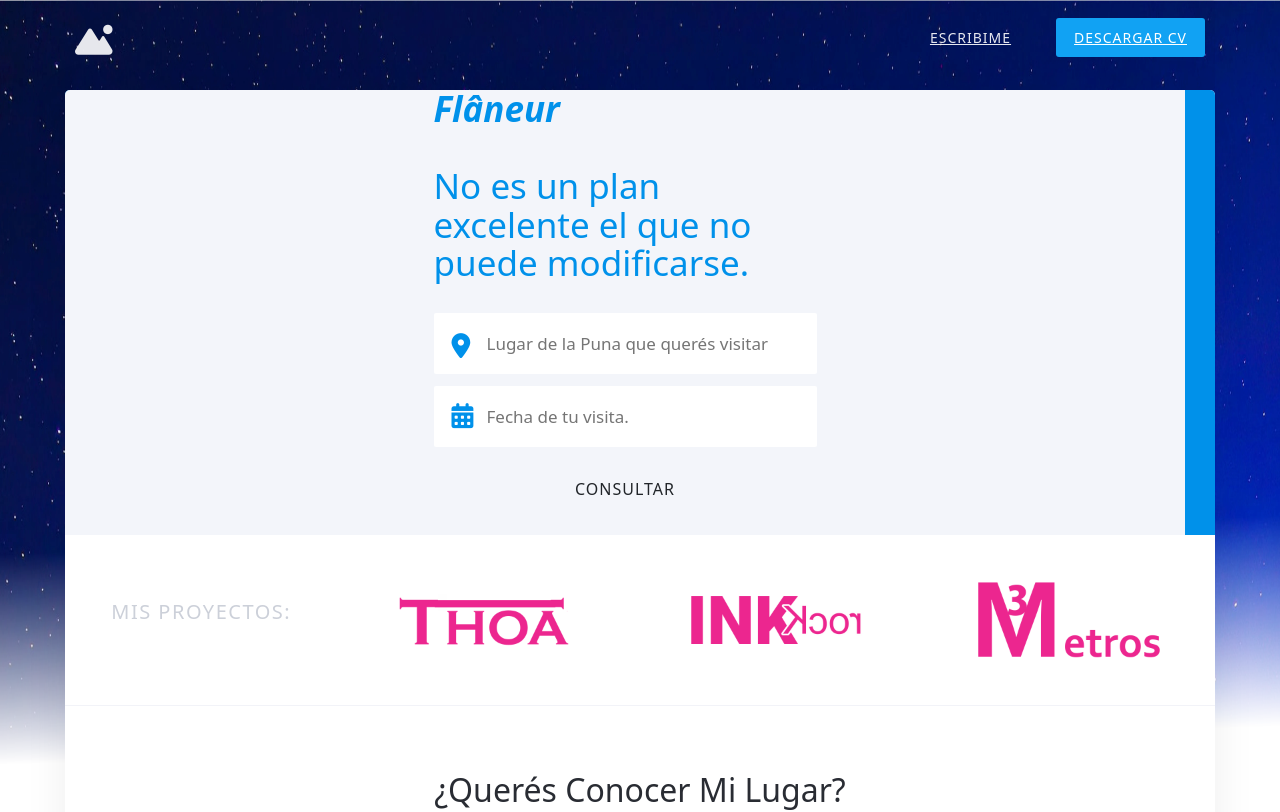
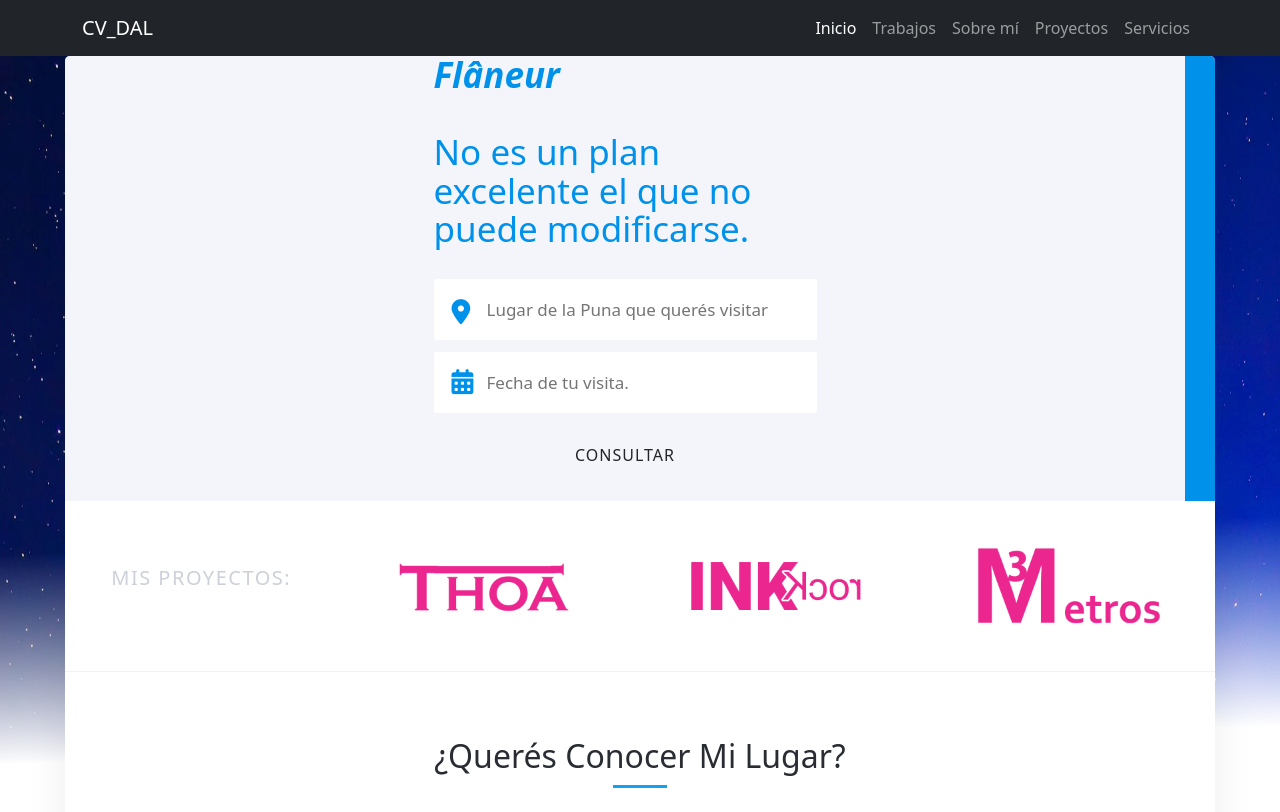
Before and after one commit to Anteruna/Anteruna.github.io, a plain HTML site: page index.html in a window 1280 px wide. Shown: the top 812 px of the page. Drawn offline with nearby package versions, Linux system fonts and the light colour scheme; no server answers.

Commit message:
Se cambia la barra de título y se comienza a utilizar Boostrap 5

```diff
--- a/index.html
+++ b/index.html
@@ -24,19 +24,33 @@
 
     <img src="img/bg.webp" alt="Noche estrellada puna jujeña" class="bg">
 
-    <header class="header">
-        <i class="fa-solid fa-mountain-sun logo"></i>
-        <nav class="nav">
-            <ul class="links">
-                <li class="link-item">
-                    <a href="#" class="link">Escribime</a>
-                </li>
-                <li class="link-item">
-                    <a href="files/CV.pdf" download class="link link--btn">Descargar CV</a>
-                </li>
+    <nav class="navbar navbar-expand-sm navbar-dark bg-dark">
+        <div class="container">
+          <a class="navbar-brand text-uppercase" href="#">cv_dal</a>
+          <button class="navbar-toggler" type="button" data-bs-toggle="collapse" data-bs-target="#navbarSupportedContent" aria-controls="navbarSupportedContent" aria-expanded="false" aria-label="Toggle navigation">
+            <span class="navbar-toggler-icon"></span>
+          </button>
+          <div class="collapse navbar-collapse" id="navbarSupportedContent">
+            <ul class="navbar-nav ms-auto">
+              <li class="nav-item">
+                <a class="nav-link active" href="#">Inicio</a>
+              </li>
+              <li class="nav-item">
+                <a class="nav-link" href="#">Trabajos</a>
+              </li>
+              <li class="nav-item">
+                <a class="nav-link" href="#about">Sobre mí</a>
+              </li>
+              <li class="nav-item">
+                <a class="nav-link" href="#">Proyectos</a>
+              </li>
+              <li class="nav-item">
+                <a class="nav-link" href="#servicios">Servicios</a>
+              </li>
             </ul>
-        </nav>
-    </header>
+          </div>
+        </div>
+      </nav>
 
     <main class="main">
         <section class="intro">
```
